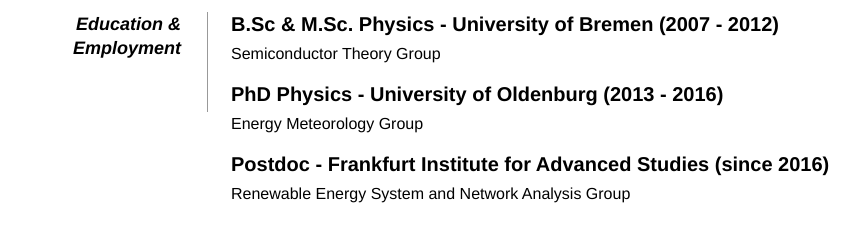
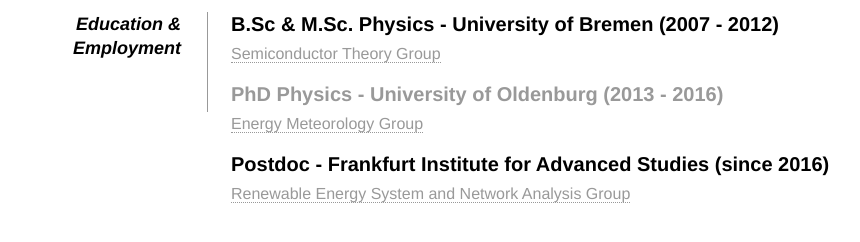
Before and after one commit to alexfias/alexfias.github.io, a plain HTML site: page cv.html in a window 1280 px wide. Shown: the part 194-436 px from the top of the page, without its empty margins (209-1069 px from the left). Drawn offline with Linux system fonts and the light colour scheme.

Commit message:
Update cv.html

```diff
--- a/cv.html
+++ b/cv.html
@@ -61,13 +61,14 @@
             <dt>Education & Employment</dt>
             <dd>
                 <h2>B.Sc & M.Sc. Physics - University of Bremen (2007 - 2012)</h2>
-                <p>Semiconductor Theory Group </p>
+                <p><a href="http://http://www.itp.uni-bremen.de/ag-jahnke/main">Semiconductor Theory Group<a></p>
 
-                <h2>PhD Physics - University of Oldenburg (2013 - 2016) </h2><p>Energy Meteorology Group </p>
+                <h2>PhD Physics - University of Oldenburg (2013 - 2016) </h2><p><a href="https://uol.de/en/energiemeteorology/">Energy Meteorology Group</a> </p>
 
                 <h2>Postdoc - Frankfurt Institute for Advanced Studies (since 2016) </h2>
-                        Renewable Energy System and Network Analysis Group
+                        <a href="https://www.fias.science/en/theoretical-physics/research-groups/stefan-schramm/fresna/">Renewable Energy System and Network Analysis Group</a>
 </dd>
+
 </body>
 
 </html>
```
